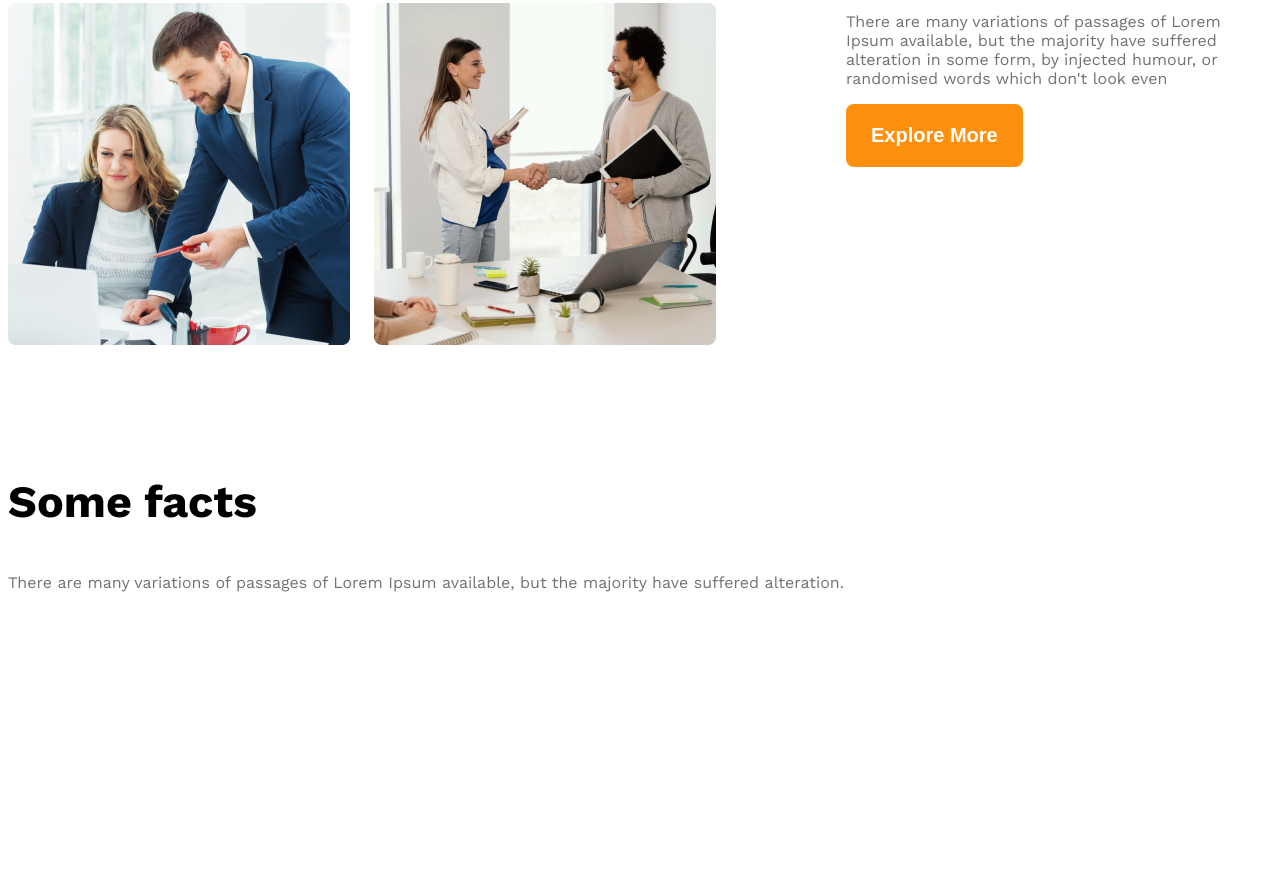
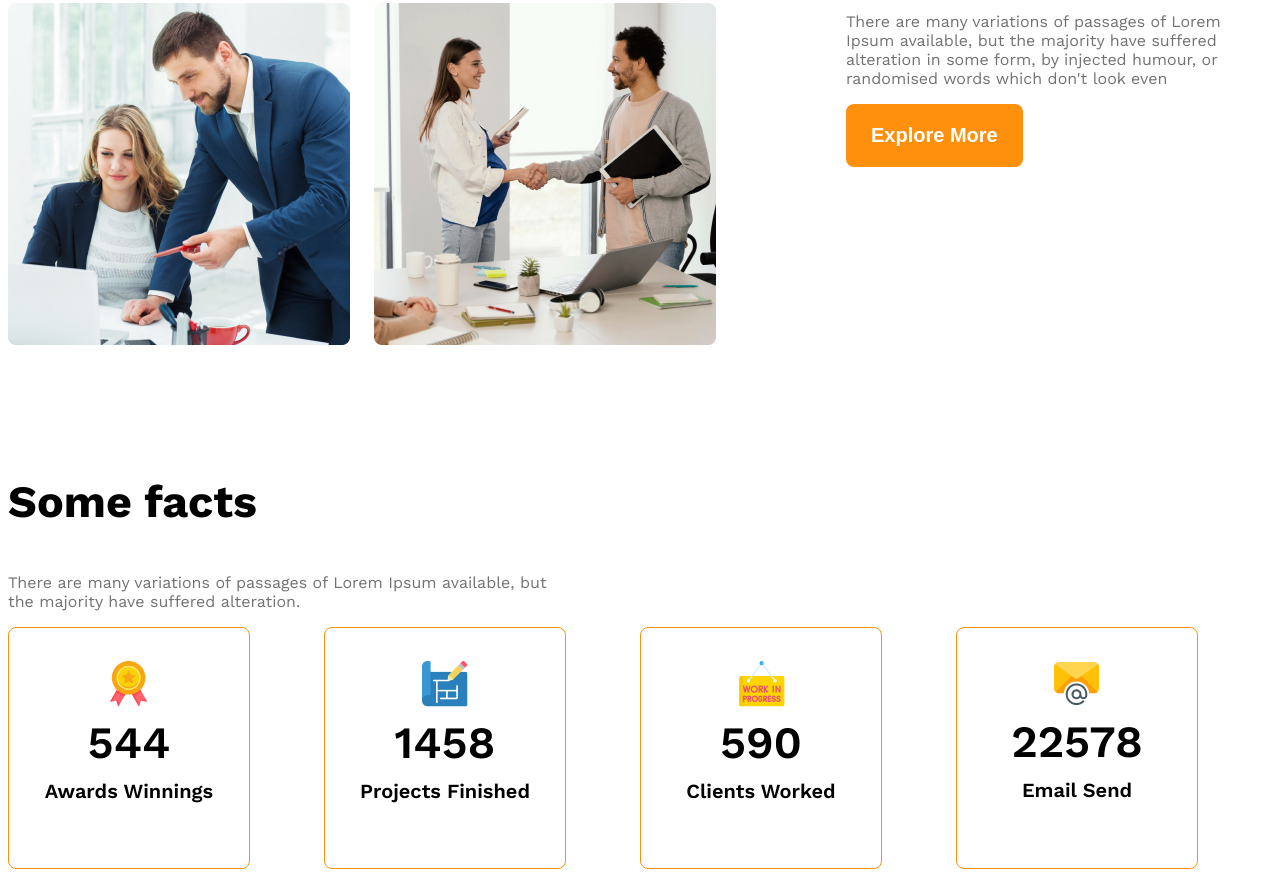
Before and after one commit to shakib071/Architect-Website, a plain HTML site: page index.html in a window 1280 px wide. Shown: the part 1719-2596 px from the top of the page. Before the commit the page ends 2492 px from the top, so only its background shows below. Drawn offline with nearby package versions, Linux system fonts and the light colour scheme.

Commit message:
fact section

```diff
--- a/index.html
+++ b/index.html
@@ -68,29 +68,54 @@
 
 
             <h3 class="section-title">Some facts</h3>
-            <p class="text-light-gray">There are many variations of passages of Lorem Ipsum available, but the majority have suffered alteration.</p>
+
+            <p class="text-light-gray fact-description">There are many variations of passages of Lorem Ipsum available, but the majority have suffered alteration.</p>
+
+            <div class="facts-container">
+
+                <div class="fact-card display-flex">
+
+                    <div>
+                        <img src="images/icons/ribon.png" alt="" class="fact-icon">
+                        <h4 class="fact-number">544</h4>
+                        <h5 class="fact-name">Awards Winnings</h5>
+                    </div>
+
+                </div>
 
 
-            <div class="fact">
-                <img src="" alt="" class="fact-icon">
-                <h4 class="fact-number"></h4>
-                <h5 class="fact-name"></h5>
+                <div class="fact-card display-flex">
+                    <div>
+                        <img src="images/icons/projects.png" alt="" class="fact-icon">
+                        <h4 class="fact-number">1458</h4>
+                        <h5 class="fact-name">Projects Finished</h5>
+                    </div>
+
+                </div>
+
+
+                <div class="fact-card display-flex">
+                    <div>
+                        <img src="images/icons/customers.png" alt="" class="fact-icon">
+                        <h4 class="fact-number">590</h4>
+                        <h5 class="fact-name">Clients Worked</h5>
+                    </div>
+
+                </div>
+
+
+                <div class="fact-card display-flex">
+                    <div>
+                        <img src="images/icons/email.png" alt="" class="fact-icon">
+                        <h4 class="fact-number">22578</h4>
+                        <h5 class="fact-name">Email Send</h5>
+                    </div>
+
+                </div>
+
+
             </div>
-            <div class="fact">
-                <img src="" alt="" class="fact-icon">
-                <h4 class="fact-number"></h4>
-                <h5 class="fact-name"></h5>
-            </div>
-            <div class="fact">
-                <img src="" alt="" class="fact-icon">
-                <h4 class="fact-number"></h4>
-                <h5 class="fact-name"></h5>
-            </div>
-            <div class="fact">
-                <img src="" alt="" class="fact-icon">
-                <h4 class="fact-number"></h4>
-                <h5 class="fact-name"></h5>
-            </div>
+
 
         </section>
 
--- a/styles/architect.css
+++ b/styles/architect.css
@@ -141,6 +141,52 @@ main > section{
 
 
 
+
+
+
+/* some facts related styles  */
+
+.facts-container{
+    display: grid;
+    grid-template-columns: repeat(4,1fr);
+}
+
+.fact-card{
+    border: 1px solid rgba(255, 144, 14, 1);
+    width: 240px;
+    height: 240px;
+    border-radius: 8px;
+    text-align: center;
+    align-items: center;
+    justify-content: center;
+}
+
+.fact-number{
+    font-size: 2.8rem;
+    font-weight: 600;
+    margin-top: 5px;
+    margin-bottom: 10px;
+}
+
+.fact-name{
+    font-size: 1.25rem;
+    font-weight: 600;
+    margin-top: 10px;
+
+}
+
+.fact-description{
+    max-width: 540px;
+}
+
+
+
+
+
+
+
+
+
 /* responsive media query */
 
 @media screen and (max-width:576px) {
```
